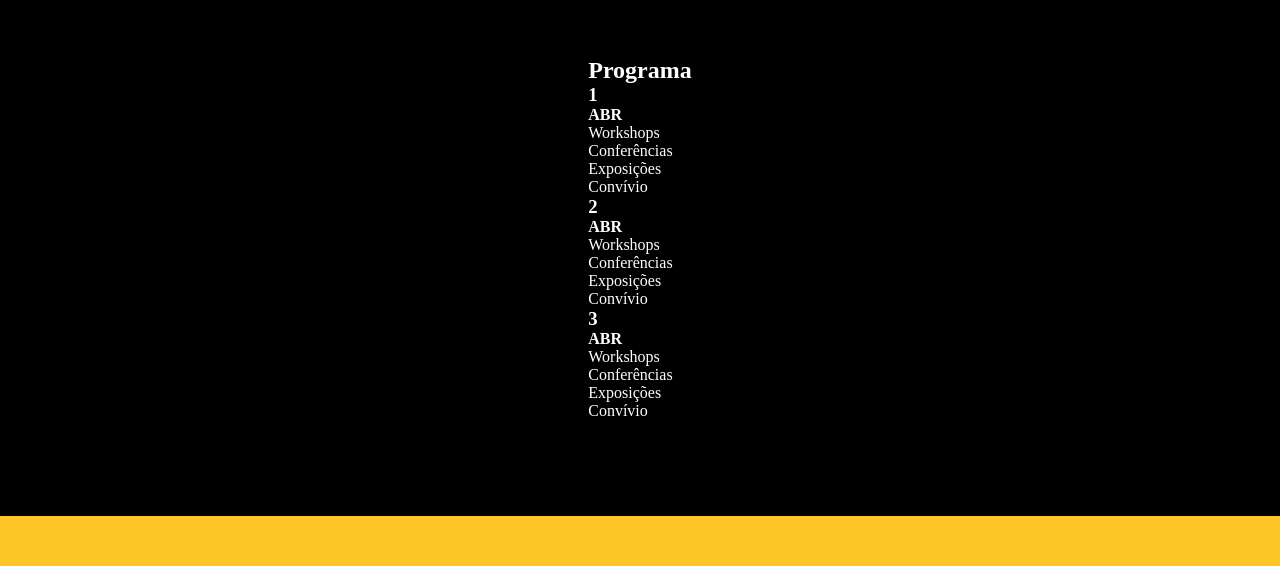
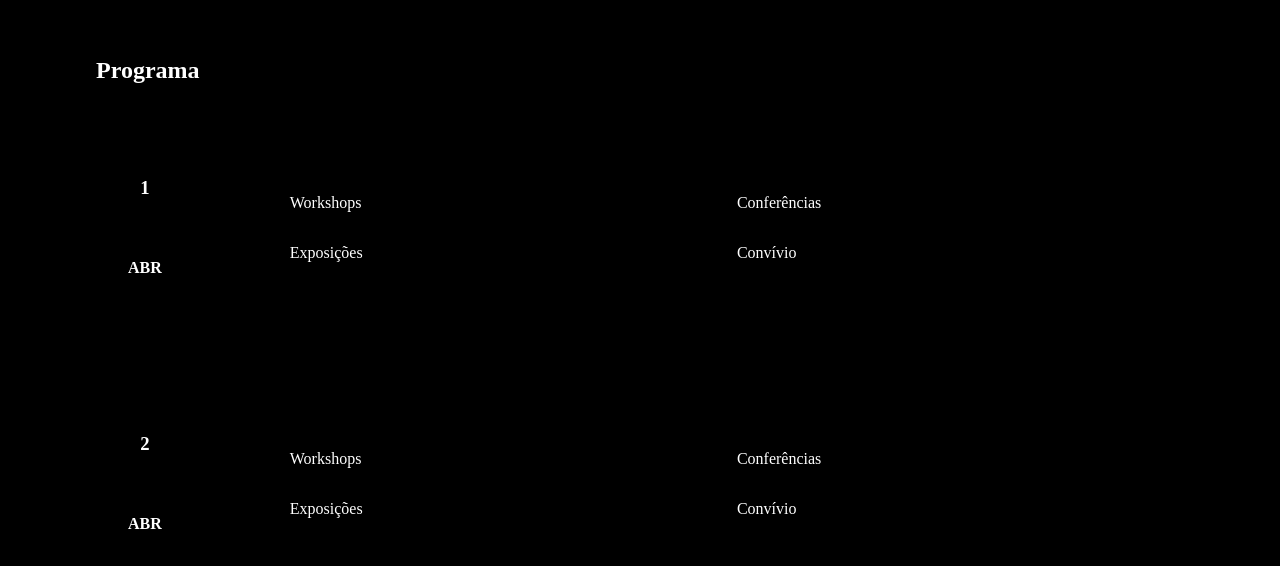
Before and after one commit to Denecio/Trabalho2, a plain HTML site: page index.html in a window 1280 px wide. Shown: the part 1130-1696 px from the top of the page. Drawn offline with Linux system fonts and the light colour scheme.

Commit message:
Landing Layout done

```diff
--- a/index.html
+++ b/index.html
@@ -48,30 +48,36 @@
                         <h3>1</h3>
                         <h4>ABR</h4>
                     </div>
-                    <p>Workshops</p>
-                    <p>Conferências</p>
-                    <p>Exposições</p>
-                    <p>Convívio</p>
+                    <ul class="program_day_activities">
+                        <li>Workshops</li>
+                        <li>Conferências</li>
+                        <li>Exposições</li>
+                        <li>Convívio</li>
+                    </ul>
                 </div>
                 <div class="program_day">
                     <div class="program_day_title">
                         <h3>2</h3>
                         <h4>ABR</h4>
                     </div>
-                    <p>Workshops</p>
-                    <p>Conferências</p>
-                    <p>Exposições</p>
-                    <p>Convívio</p>
+                    <ul class="program_day_activities">
+                        <li>Workshops</li>
+                        <li>Conferências</li>
+                        <li>Exposições</li>
+                        <li>Convívio</li>
+                    </ul>
                 </div>
                 <div class="program_day">
                     <div class="program_day_title">
                         <h3>3</h3>
                         <h4>ABR</h4>
                     </div>
-                    <p>Workshops</p>
-                    <p>Conferências</p>
-                    <p>Exposições</p>
-                    <p>Convívio</p>
+                    <ul class="program_day_activities">
+                        <li>Workshops</li>
+                        <li>Conferências</li>
+                        <li>Exposições</li>
+                        <li>Convívio</li>
+                    </ul>
                 </div>
             </div>
         </section>
--- a/landing.css
+++ b/landing.css
@@ -76,3 +76,53 @@
     margin: 1rem 0;
     cursor: pointer;
 }
+
+.program{
+    display: flex;
+    flex-direction: column;
+    gap: 4rem;
+    width: 100%;
+}
+
+.program_days{
+    display: flex;
+    flex-direction: column;
+    align-items: center;
+    justify-content: center;
+    gap: 6rem;
+    padding: 0 2rem;
+    width: 100%;
+}
+
+.program_day{
+    display: flex;
+    align-items: center;
+    gap: 8rem;
+    width: 100%;
+}
+
+.program_day_title{
+    display: flex;
+    flex-direction: column;
+    align-items: center;
+    justify-content: center;
+    line-height: 5rem;
+}
+
+.program_day_activities{
+    display: grid;
+    grid-template-columns: repeat(2, 1fr);
+    grid-template-rows: repeat(2, 1fr);
+    align-items: start;
+    gap: 2rem;
+    width: 100%;
+}
+
+/*.activities{
+    @include grid(2, 2, start, 2rem);
+    width: 100%;
+
+    .activity{
+        @include flex(row, flex-start, center, 1rem);
+    }
+}*/
--- a/package.json
+++ /dev/null
@@ -1,5 +0,0 @@
-{
-  "dependencies": {
-    "express": "^4.21.1"
-  }
-}
```
Also changed, not shown: 1 other file.
